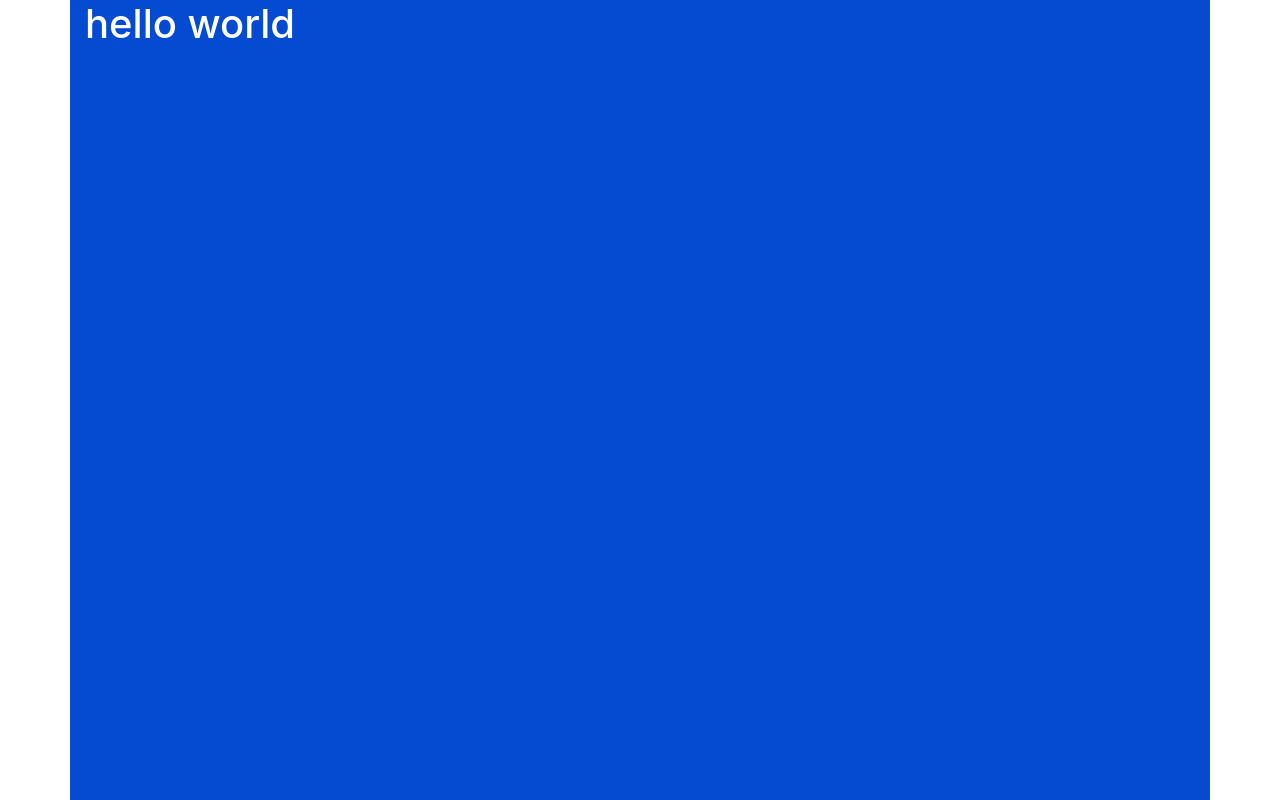
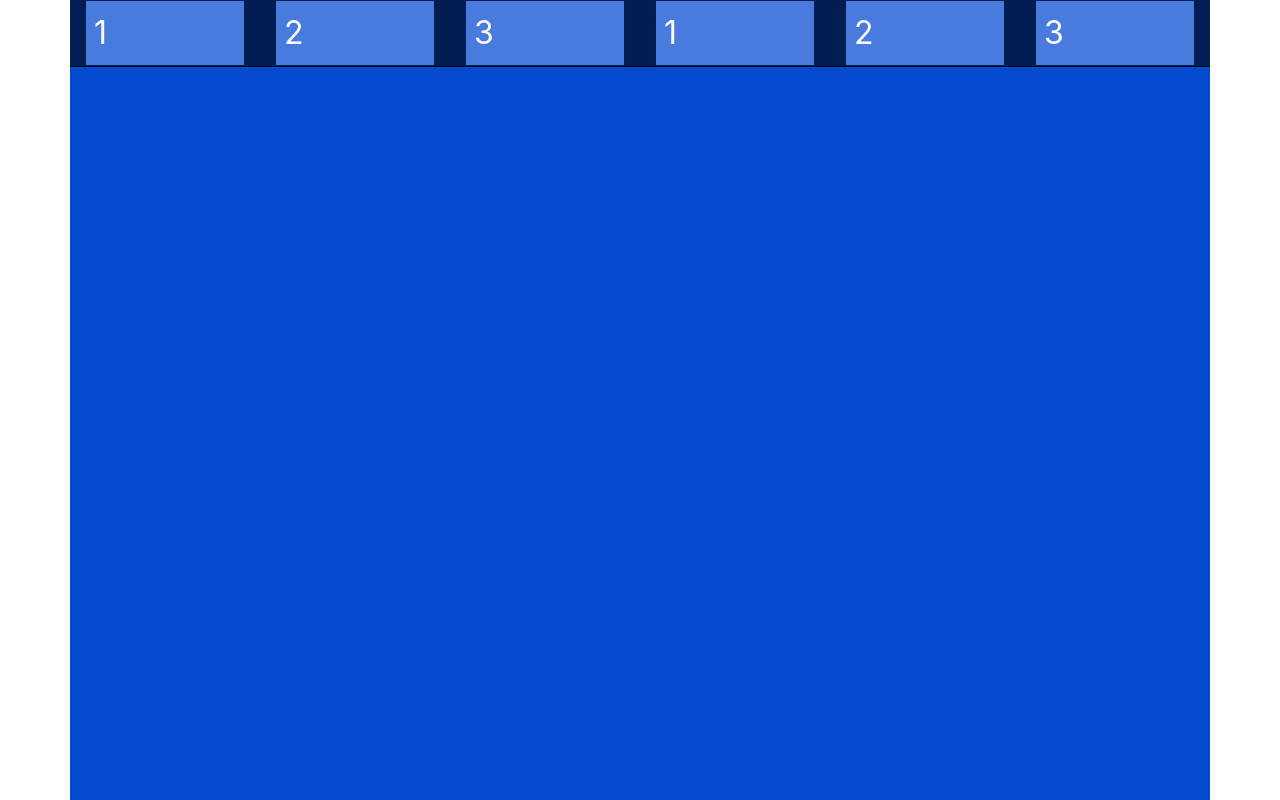
Before and after one commit to Yipeechen/bootstrap4-practice, a website: page index.html in a window 1280 px wide. Drawn offline with nearby package versions, Linux system fonts and the light colour scheme.

Commit message:
row & col intro

```diff
--- a/index.html
+++ b/index.html
@@ -13,7 +13,16 @@
   <!-- container：給元素添加固定的寬度，隨的窗口大小改變，應用到media queries(@media)響應式框架，設置了break point -->
   <!-- container-fulid：寬度會是100% -->
   <div class="container demo">
-    <h1>hello world</h1>
+    <!-- row：一行可以塞入多組col，使用了flex來佈局 -->
+    <div class="row">
+      <!-- col：每一等分，使用了flex-grow分配比例 -->
+      <div class="col"><span>1</span></div>
+      <div class="col"><span>2</span></div>
+      <div class="col"><span>3</span></div>
+      <div class="col"><span>1</span></div>
+      <div class="col"><span>2</span></div>
+      <div class="col"><span>3</span></div>
+    </div>
   </div>
 
 
--- a/style.css
+++ b/style.css
@@ -4,3 +4,17 @@
   color: white;
   -webkit-font-smoothing: antialiased; /* 字體防鋸齒屬性 */
 }
+
+.container.demo .row{
+  background-color: #021d51;
+  border-bottom: 1px solid#000;
+}
+
+.container.demo .row > div > span {
+  background-color: #487bdd;
+  display: block;
+  color: white;
+  font-size: 32px;
+  padding: 8px;
+  border: 1px solid#021d51;
+}
```
